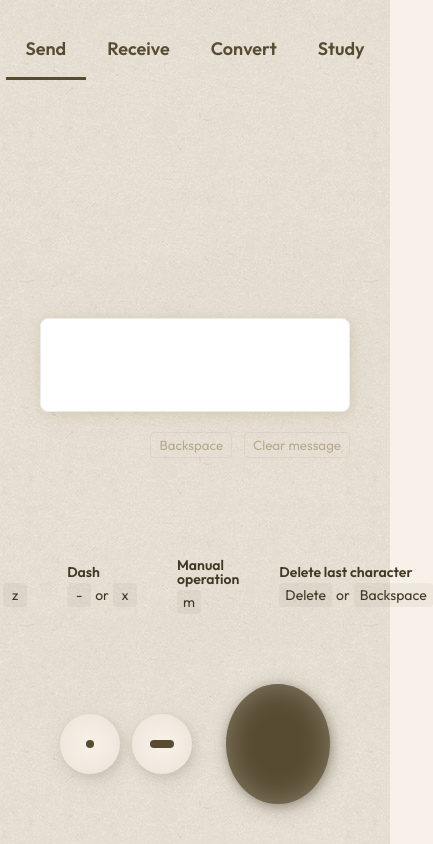
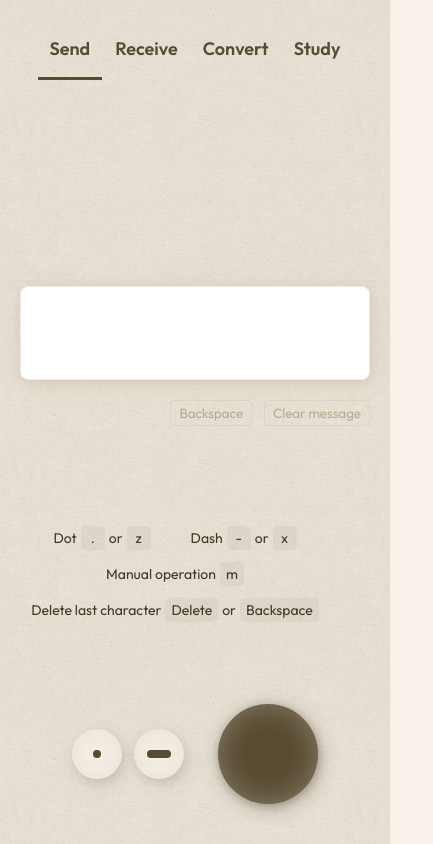
Before and after one commit to updownupdown/morse, a React (Create React App) app: page / in a window 390 px wide. Shown: the whole page, 433 px wide, since content can reach past the window. Built offline with nearby package versions, Linux system fonts and the light colour scheme.

Commit message:
CSS mobile optimizations

```diff
--- a/src/components/Telegraph.scss
+++ b/src/components/Telegraph.scss
@@ -13,7 +13,8 @@
     align-items: center;
     justify-content: center;
     height: 60px;
-    width: 400px;
+    width: 100%;
+    max-width: 400px;
     gap: calc($dot-width / 2);
 
     .buffer-display {
@@ -83,7 +84,7 @@
   }
 
   .tkey {
-    $btn-height: 60px;
+    $btn-height: 50px;
 
     cursor: pointer;
     transition: 0.1s ease background-color;
@@ -91,6 +92,7 @@
     display: flex;
     align-items: center;
     justify-content: center;
+    flex-shrink: 0;
     height: $btn-height;
 
     border-radius: 50%;
@@ -159,9 +161,8 @@
 
 .guide {
   display: flex;
-  align-items: center;
   justify-content: center;
-  gap: 40px;
+  flex-wrap: wrap;
   width: 100%;
   margin-bottom: 30px;
 
@@ -172,13 +173,11 @@
 
   &__section {
     display: flex;
-    flex-direction: column;
+    align-items: center;
     justify-content: flex-start;
     gap: 4px;
-
-    > span {
-      font-weight: 600;
-    }
+    margin-right: 40px;
+    margin-bottom: 12px;
 
     div {
       display: flex;
--- a/src/css/styles.scss
+++ b/src/css/styles.scss
@@ -134,7 +134,7 @@ textarea {
   align-items: center;
   width: 100%;
   min-height: 100vh;
-  padding: 20px 40px;
+  padding: 20px;
 
   &__content {
     display: flex;
@@ -166,7 +166,7 @@ textarea {
       justify-content: center;
       flex: 1;
       height: 60px;
-      padding: 0 20px;
+      padding: 0 12px;
 
       border-bottom: 3px solid transparent;
 
```
